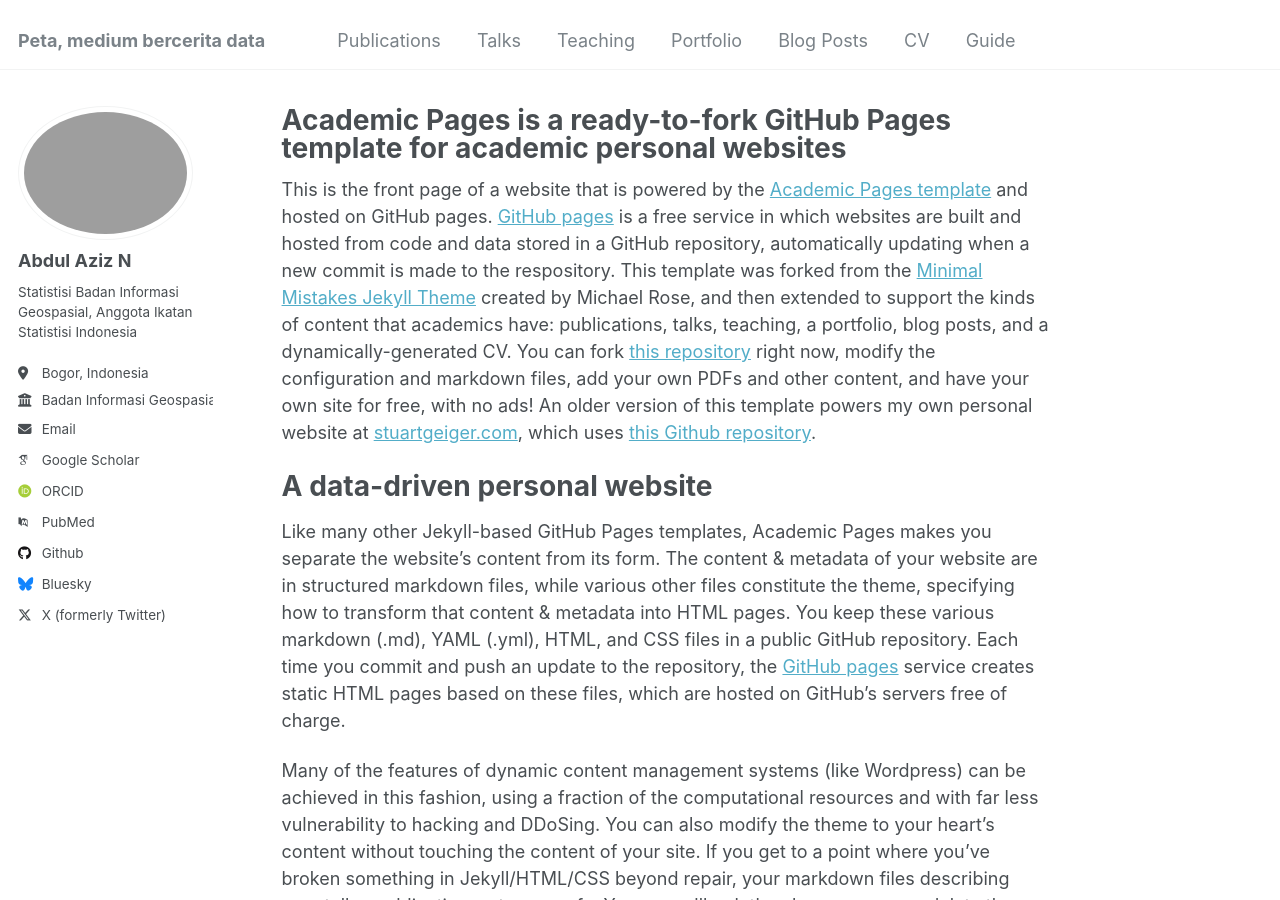
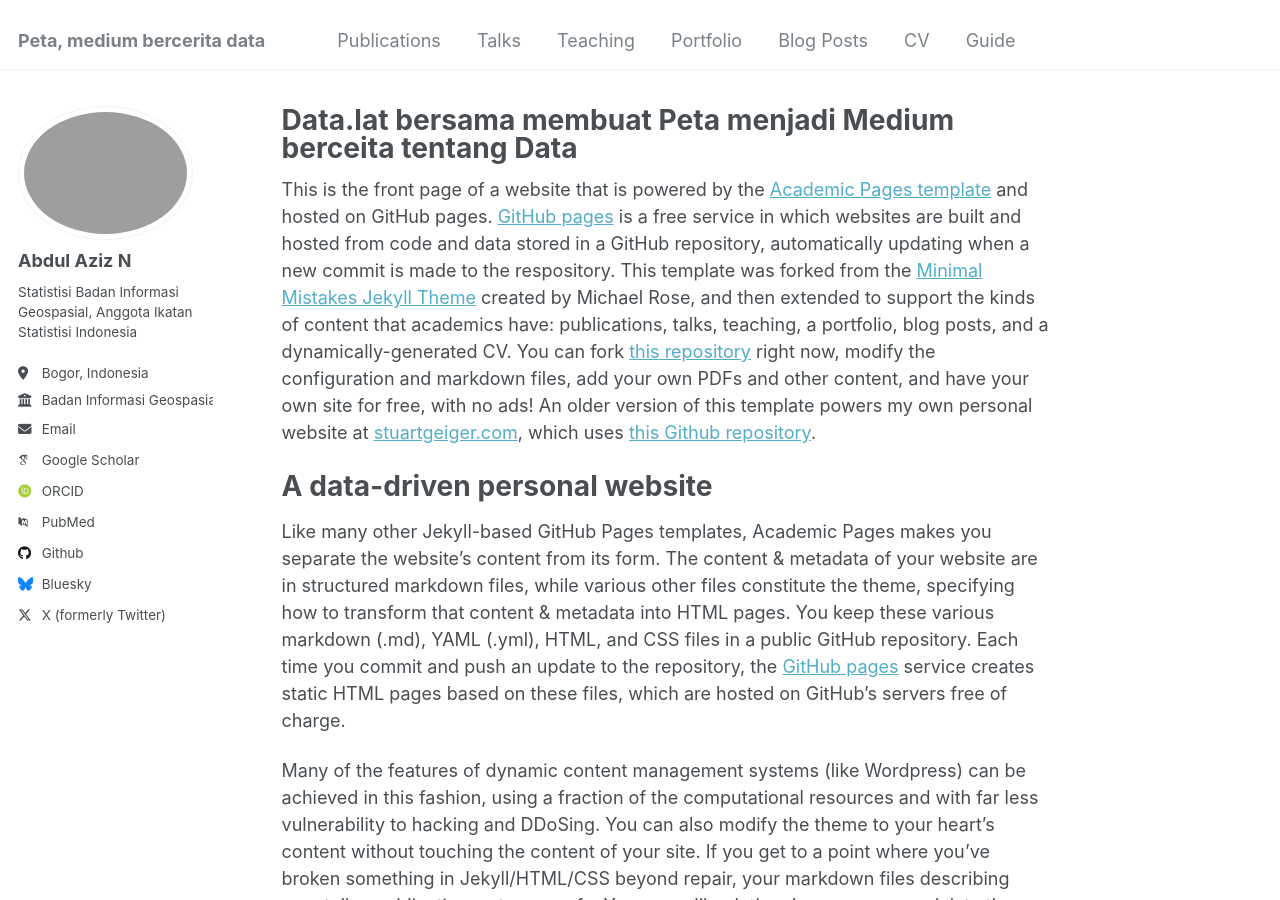
Before and after one commit to datadotlat/datadotlat.github.io, a Jekyll site: the page built from _pages/about.md, in a window 1280 px wide and 900 px high. Built offline with Jekyll 4.4.1, drawn with Linux system fonts in a browser that asks for light colours; some web fonts are replaced.

Commit message:
Update about.md

```diff
--- a/_pages/about.md
+++ b/_pages/about.md
@@ -1,6 +1,6 @@
 ---
 permalink: /
-title: "Academic Pages is a ready-to-fork GitHub Pages template for academic personal websites"
+title: "Data.lat bersama membuat Peta menjadi Medium berceita tentang Data"
 author_profile: true
 redirect_from:
   - /about/
```
